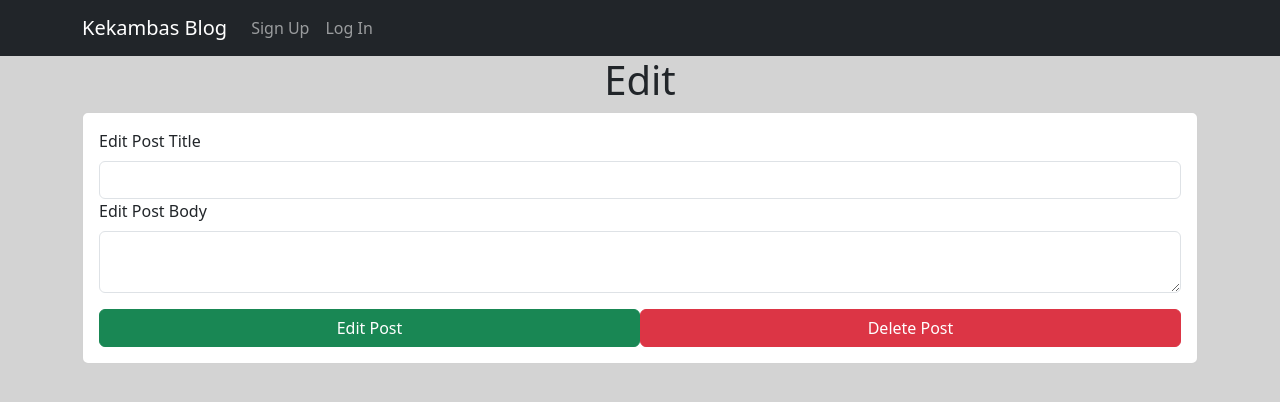
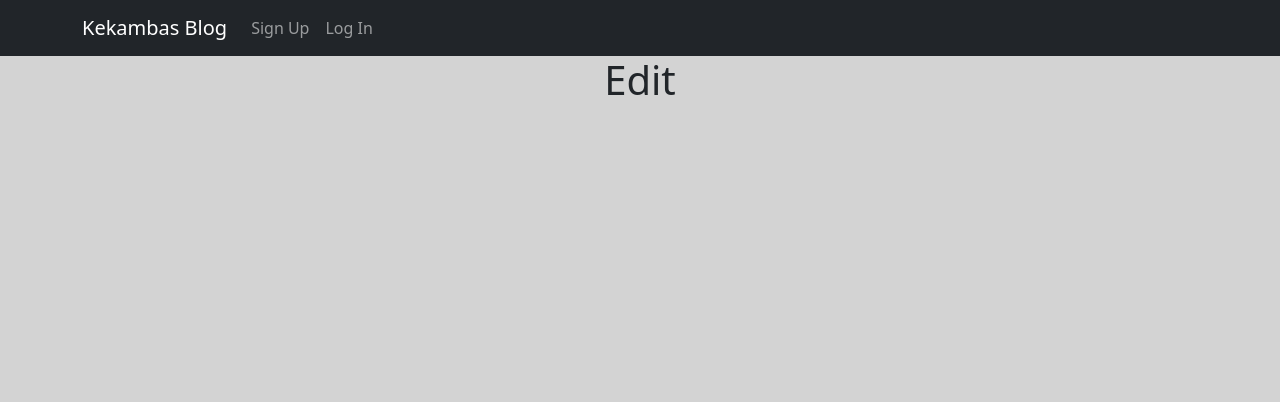
Before and after one commit to bstanton773/kekambas-125_react_blog, a React (Vite) app: page /post/1 in a window 1280 px wide. Shown: the top 402 px of the page. Built offline with nearby package versions, Linux system fonts and the light colour scheme; no server answers.

Commit message:
Handle input change and form submit for Edit Post

```diff
--- a/src/lib/apiWrapper.ts
+++ b/src/lib/apiWrapper.ts
@@ -135,6 +135,22 @@ async function getPostById(postId:string): Promise<APIResponse<PostType>> {
     return {error, data}
 }
 
+async function editPostById(token:string, postId:string|number, editedPostData:PostType): Promise<APIResponse<PostType>>{
+    let error;
+    let data;
+    try {
+        const response = await apiClientTokenAuth(token).put(postEndpoint + '/' + postId, editedPostData);
+        data = response.data
+    } catch(err){
+        if (axios.isAxiosError(err)){
+            error = err.response?.data.error
+        } else {
+            error = 'Something went wrong';
+        }
+    }
+    return {error, data}
+}
+
 export {
     getAllPosts,
     register,
@@ -142,4 +158,5 @@ export {
     getMe,
     createPost,
     getPostById,
+    editPostById,
 }
--- a/src/views/EditPost.tsx
+++ b/src/views/EditPost.tsx
@@ -3,7 +3,7 @@ import { useParams, useNavigate } from 'react-router-dom';
 import Button from 'react-bootstrap/Button';
 import Card from 'react-bootstrap/Card';
 import Form from 'react-bootstrap/Form';
-import { getPostById } from '../lib/apiWrapper';
+import { getPostById, editPostById } from '../lib/apiWrapper';
 import CategoryType from '../types/category';
 import PostType from '../types/post';
 
@@ -28,23 +28,42 @@ export default function EditPost({ flashMessage }: EditPostProps) {
             }
         }
         getPost();
-    })
+    }, [])
+
+    const handleInputChange = (e:React.ChangeEvent<HTMLInputElement>) => {
+        setPostToEdit({...postToEdit, [e.target.name]: e.target.value} as PostType)
+    }
+
+    const handleFormSubmit = async (e:React.FormEvent<HTMLFormElement>) => {
+        e.preventDefault();
+        console.log('Something is happening')
+        const token = localStorage.getItem('token') || ''
+        const response = await editPostById(token, postId!, postToEdit!);
+        if (response.error){
+            flashMessage(response.error, 'danger')
+        } else {
+            flashMessage(`${response.data?.title} has been updated`, 'success')
+            navigate('/')
+        }
+    }
 
     return (
         <>
             <h1 className="text-center">Edit {postToEdit?.title}</h1>
+            {postToEdit && (
                 <Card>
                     <Card.Body>
-                    <Form>
+                        <Form onSubmit={handleFormSubmit}>
                             <Form.Label>Edit Post Title</Form.Label>
-                        <Form.Control name='title' value={postToEdit?.title} />
+                            <Form.Control name='title' value={postToEdit?.title} onChange={handleInputChange} />
                             <Form.Label>Edit Post Body</Form.Label>
-                        <Form.Control name='body' as='textarea' value={postToEdit?.body} />
-                        <Button variant='success' className='mt-3 w-50'>Edit Post</Button>
+                            <Form.Control name='body' as='textarea' value={postToEdit?.body} onChange={handleInputChange} />
+                            <Button variant='success' className='mt-3 w-50' type='submit'>Edit Post</Button>
                             <Button variant='danger' className='mt-3 w-50'>Delete Post</Button>
                         </Form>
                     </Card.Body>
                 </Card>
+            )}
         </>
     )
 }
```
Lines whose indentation alone changed are shown as unchanged.
